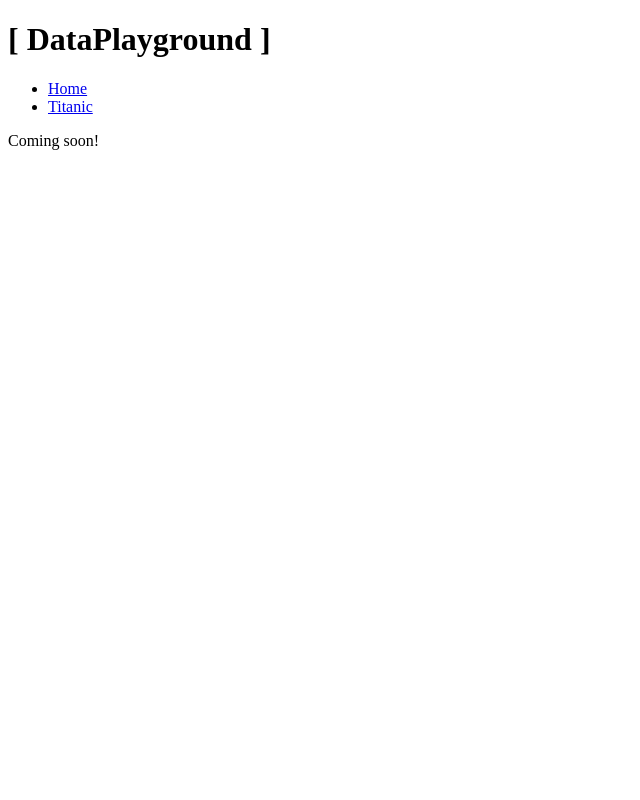
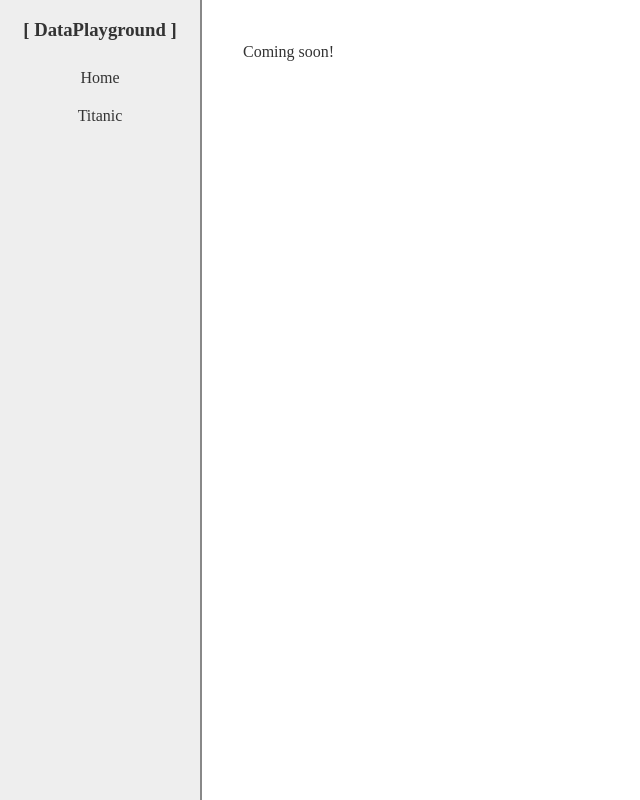
Before and after one commit to wolovim/data-playground, a Flask app: page / in a window 1280 px wide. Shown: the whole page, without its empty margins (0-640 px from the left). Run offline with Flask 2, Linux system fonts and the light colour scheme.

Commit message:
Adds sidebar and style

```diff
--- /dev/null
+++ b/static/style.css
@@ -0,0 +1,38 @@
+body {
+  color: #333;
+}
+
+.sidebar {
+  background: #eee;
+  border-right: 2px solid #888;
+  position: fixed;
+  bottom: 0;
+  top: 0;
+  left: 0;
+  width: 200px;
+  overflow-x: hidden;
+  overflow-y: auto;
+  text-align: center;
+}
+
+.menu {
+  list-style-type: none;
+  padding: 0;
+}
+
+.menu-item:hover {
+  background-color: #ddd;
+}
+
+.menu-item a {
+  color: #333;
+  display: block;
+  padding: 10px;
+  text-decoration: none;
+}
+
+.content {
+  margin-left: 200px;
+  overflow: hidden;
+  padding: 35px;
+}
--- a/templates/layout.html
+++ b/templates/layout.html
@@ -1,10 +1,15 @@
 <!doctype html>
 <title>DataPlayground</title>
+<link rel="stylesheet" type="text/css" href="{{ url_for('static', filename='style.css') }}">
 <div class="page">
-  <h1>[ DataPlayground ]</h1>
-  <ul>
-    <li><a href="/">Home</a></li>
-    <li><a href="/titanic">Titanic</a></li>
-  </ul>
-  {% block body %}{% endblock %}
+  <div class="sidebar">
+    <h3 class="title">[ DataPlayground ]</h3>
+    <ul class="menu">
+      <li class="menu-item"><a href="/">Home</a></li>
+      <li class="menu-item"><a href="/titanic">Titanic</a></li>
+    </ul>
+  </div>
+  <div class="content">
+    {% block body %}{% endblock %}
+  </div>
 </div>
```
